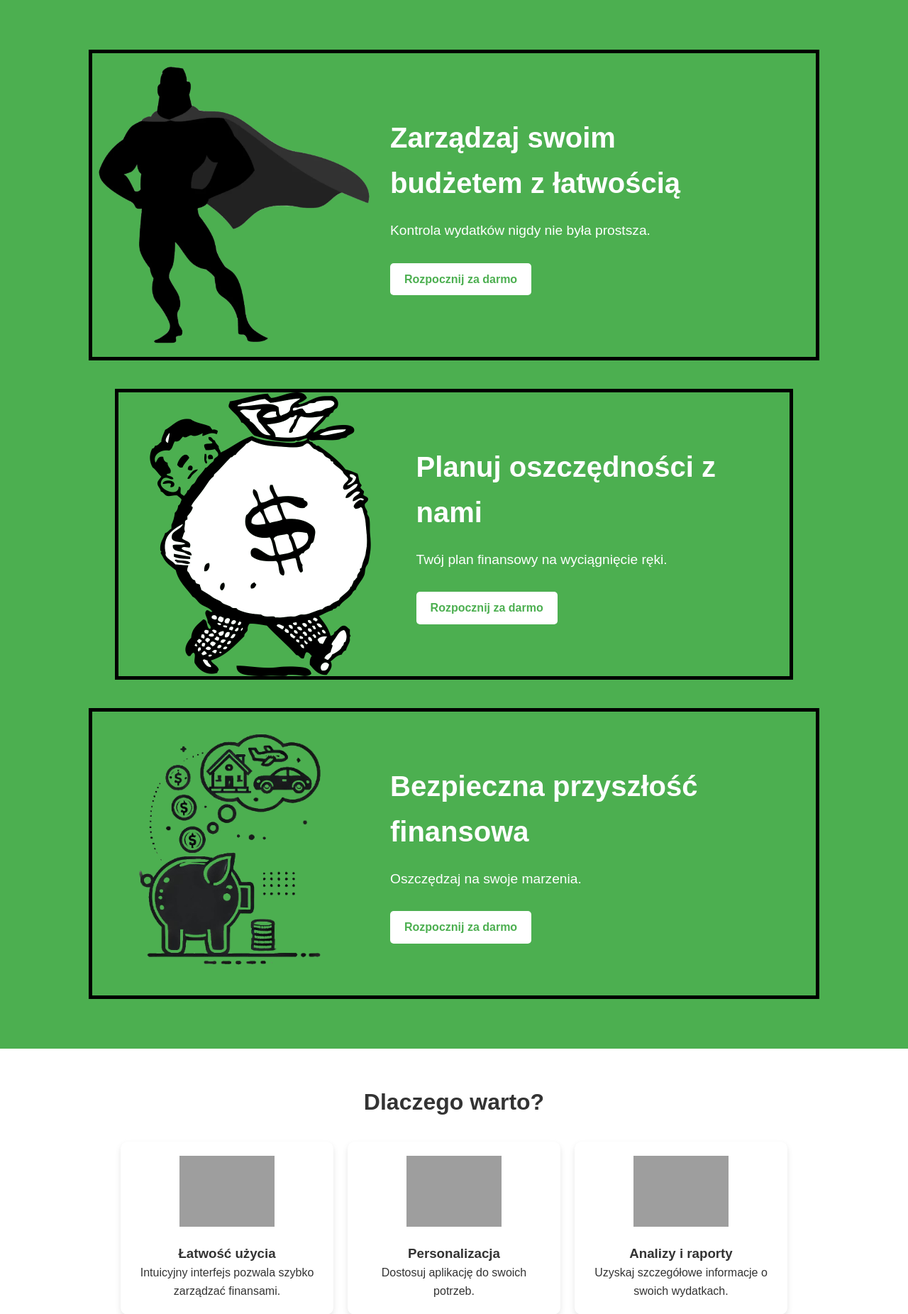
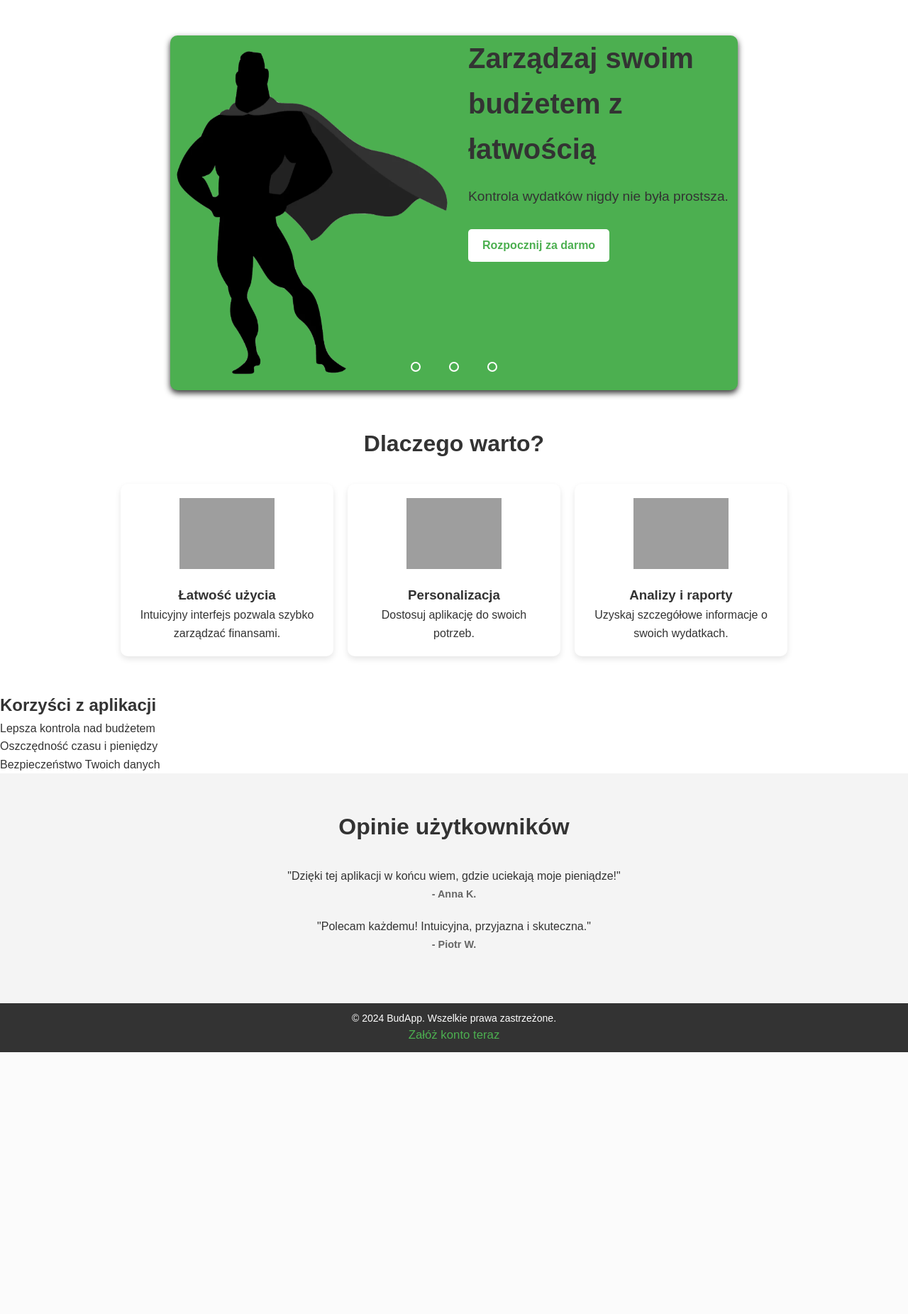
Before and after one commit to Mawv1/Budget-Application, a PHP site: page /landing_page.php in a window 1280 px wide. Shown: the part 91-1943 px from the top of the page at 71% size. After the commit the page ends 1574 px from the top, so only its background shows below. Run offline with PHP 8.4, Linux system fonts and the light colour scheme; grey boxes are pictures that could not be loaded.

Commit message:
Fixed slider on landing page

```diff
--- a/landing.css
+++ b/landing.css
@@ -9,7 +9,6 @@
     font-family: Arial, sans-serif;
     line-height: 1.6;
     color: #333;
-    /* background-color: #f9f9f9; */
 }
 
 .header {
@@ -47,53 +46,51 @@
     color: #4caf50;
 }
 
-/* .hero {
-    display: flex;
-    justify-content: space-between;
-    align-items: center;
-    padding: 50px;
+.slider {
+    width: 800px;
+    height: 500px;
+    border-radius: 10px;
+    overflow: hidden;
     background-color: #4caf50;
-    color: white;
-    min-height: 80vh;
+    margin: 0 auto;
+    position: relative;
+    margin-top: 50px;
+    box-shadow: 0 4px 8px #333;
 }
 
-.hero-content {
-    max-width: 50%;
+.slides{
+    width: 500%;
+    height: 500px;
+    display: flex;
 }
 
-.hero-content h1 {
-    font-size: 2.5em;
-    margin-bottom: 20px;
-}
-
-.hero-content p {
-    font-size: 1.2em;
-    margin-bottom: 30px;
-} */
-
-.slider {
-    background-color: #4caf50;
-    color: white;
-    display: flex;
-    flex-direction: column;
-    align-items: center;
-    padding: 50px;
-    min-height: 100vh;
-    /* border: 5px solid black; */
+.slides input{
+    display: none;
 }
 
 .slide {
+    width: 20%;
+    transition: 2s;
     display: flex;
-    align-items: center;
-    margin: 20px 0;
-    border: 5px solid black;
+}
+
+.slide img{
+    width: 800px;
+    height: 500px;
+}
+
+
+.slide-content {
+    width: 50%;
+    max-width: 600px;
+    text-align: left;
 }
 
 .slide-image {
     width: 50%;
     max-width: 400px;
     margin-right: 20px;
-    border-radius: 10px; /* Zaokrąglenie obrazu */
+    border-radius: 10px;
 }
 
 .slide-content {
@@ -112,6 +109,75 @@
     margin-bottom: 30px;
 }
 
+.navigation-manual{
+    position: absolute;
+    width: 800px;
+    margin-top: -40px;
+    display: flex;
+    justify-content: center;
+}
+
+.manual-btn{
+    border: 2px solid #fff;
+    padding: 5px;
+    border-radius: 10px;
+    cursor: pointer;
+    transition: 0.25s;
+}
+
+.manual-btn:not(:last-child){
+    margin-right: 40px;
+}
+
+.manual-btn:hover{
+    background-color: #fff;
+    color: white;
+}
+
+#radio1:checked ~ .first{
+    margin-left: 0;
+}
+
+#radio2:checked ~ .first{
+    margin-left: -20%;
+}
+
+#radio3:checked ~ .first{
+    margin-left: -40%;
+}
+
+.navigation-auto{
+    position: absolute;
+    display: flex;
+    width: 800px;
+    justify-content: center;
+    margin-top: 460px;
+}
+
+.navigation-auto div{
+    border: 2px solid #4caf50;
+    padding: 5px;
+    border-radius: 10px;
+    cursor: pointer;
+    transition: 1s;
+}
+
+.navigation-auto div:not(:last-child){
+    margin-right: 40px;
+}
+
+#radio1:checked ~ .navigation-auto .auto-btn1{
+    background-color: #4caf50;
+}
+
+#radio2:checked ~ .navigation-auto .auto-btn2{
+    background-color: #4caf50;
+}
+
+#radio3:checked ~ .navigation-auto .auto-btn3{
+    background-color: #4caf50;
+}
+
 .cta-button {
     display: inline-block;
     background-color: white;
@@ -127,12 +193,6 @@
     background-color: #45a049;
     color: white;
 }
-
-
-/* .hero-image img {
-    max-width: 100%;
-    border-radius: 10px;
-} */
 
 .features {
     padding: 50px;
--- a/landing.js
+++ b/landing.js
@@ -1,20 +1,8 @@
-document.addEventListener('DOMContentLoaded', () => {
-    const createAccountButton = document.getElementById('create-account');
-    if (createAccountButton) {
-        createAccountButton.addEventListener('click', (event) => {
-            event.preventDefault();
-            window.location.href = 'register.php';
-        });
+var counter = 1;
+setInterval(function () {
+    document.getElementById('radio' + counter).checked = true;
+    counter++;
+    if (counter > 3) {
+        counter = 1;
     }
-
-    const slides = document.querySelectorAll('.slide active');
-    let currentIndex = 0;
-
-    function showNextSlide() {
-        slides[currentIndex].classList.remove(' active');
-        currentIndex = (currentIndex + 1) % slides.length;
-        slides[currentIndex].classList.add(' active');
-    }
-
-    setInterval(showNextSlide, 5000);
-});
+}, 5000);
--- a/landing_page.php
+++ b/landing_page.php
@@ -24,14 +24,22 @@
         </nav>
     </header>
 
-    <!-- <section class="hero"> -->
+    <!-- Początek slidera -->
     <div class="slider">
-        <div class="slide active">
+        <div class="slides">
+            <!-- Początek przycisków nawigacyjnych -->
+            <input type="radio" name="radio-btn" id="radio1">
+            <input type="radio" name="radio-btn" id="radio2">
+            <input type="radio" name="radio-btn" id="radio3">
+            <!-- Koniec przycisków nawigacyjnych -->
+
+            <!-- Początek zdjęć z zawartością -->
+            <div class="slide first">
                 <img src="pictures/hero.png" alt="Budżet domowy" class="slide-image">
                 <div class="slide-content">
                     <h1>Zarządzaj swoim budżetem z łatwością</h1>
                     <p>Kontrola wydatków nigdy nie była prostsza.</p>
-                <a href="#signup" class="cta-button">Rozpocznij za darmo</a>
+                    <a href="login_module/register.php" class="cta-button">Rozpocznij za darmo</a>
                 </div>
             </div>
             <div class="slide">
@@ -39,7 +47,7 @@
                 <div class="slide-content">
                     <h1>Planuj oszczędności z nami</h1>
                     <p>Twój plan finansowy na wyciągnięcie ręki.</p>
-                <a href="#signup" class="cta-button">Rozpocznij za darmo</a>
+                    <a href="login_module/register.php" class="cta-button">Rozpocznij za darmo</a>
                 </div>
             </div>
             <div class="slide">
@@ -47,11 +55,29 @@
                 <div class="slide-content">
                     <h1>Bezpieczna przyszłość finansowa</h1>
                     <p>Oszczędzaj na swoje marzenia.</p>
-                <a href="#signup" class="cta-button">Rozpocznij za darmo</a>
+                    <a href="login_module/register.php" class="cta-button">Rozpocznij za darmo</a>
                 </div>
             </div>
+            <!-- Koniec zdjęć z zawartością -->
+
+            <!-- Początek automatyznej nawigacji -->
+            <div class="navigation-auto">
+                <div class="auto-btn1"></div>
+                <div class="auto-btn2"></div>
+                <div class="auto-btn3"></div>
             </div>
-    <!-- </section> -->
+            <!-- Koniec automatyznej nawigacji -->
+        </div>
+
+        <!-- Początek ręcznej nawigacji -->
+        <div class="navigation-manual">
+            <label for="radio1" class="manual-btn"></label>
+            <label for="radio2" class="manual-btn"></label>
+            <label for="radio3" class="manual-btn"></label>
+        </div>
+        <!-- Koniec ręcznej nawigacji -->
+    </div>
+    <!-- Koniec slidera -->
 
     <section id="features" class="features">
         <h2>Dlaczego warto?</h2>
```
Lines whose indentation alone changed are shown as unchanged.
